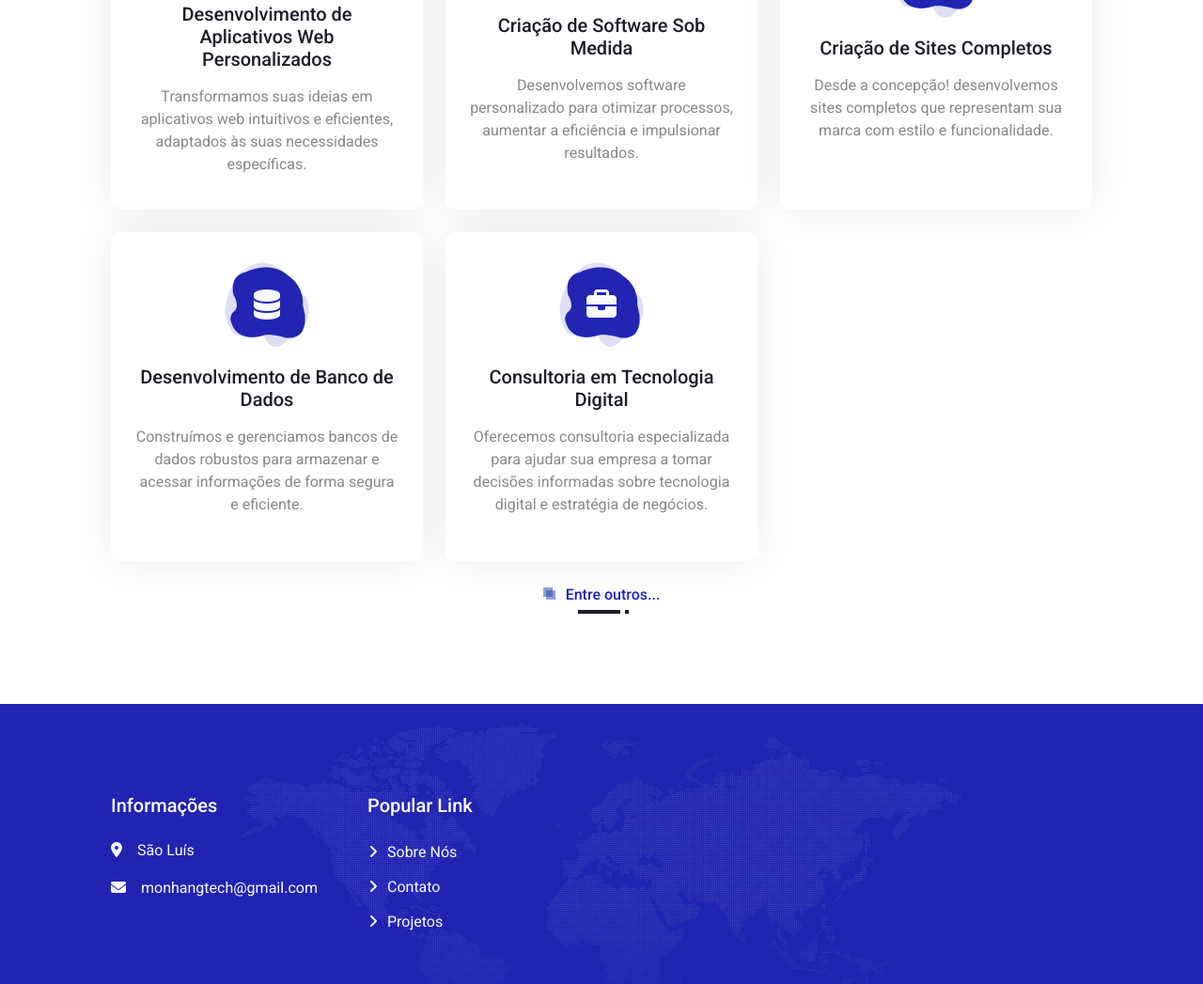
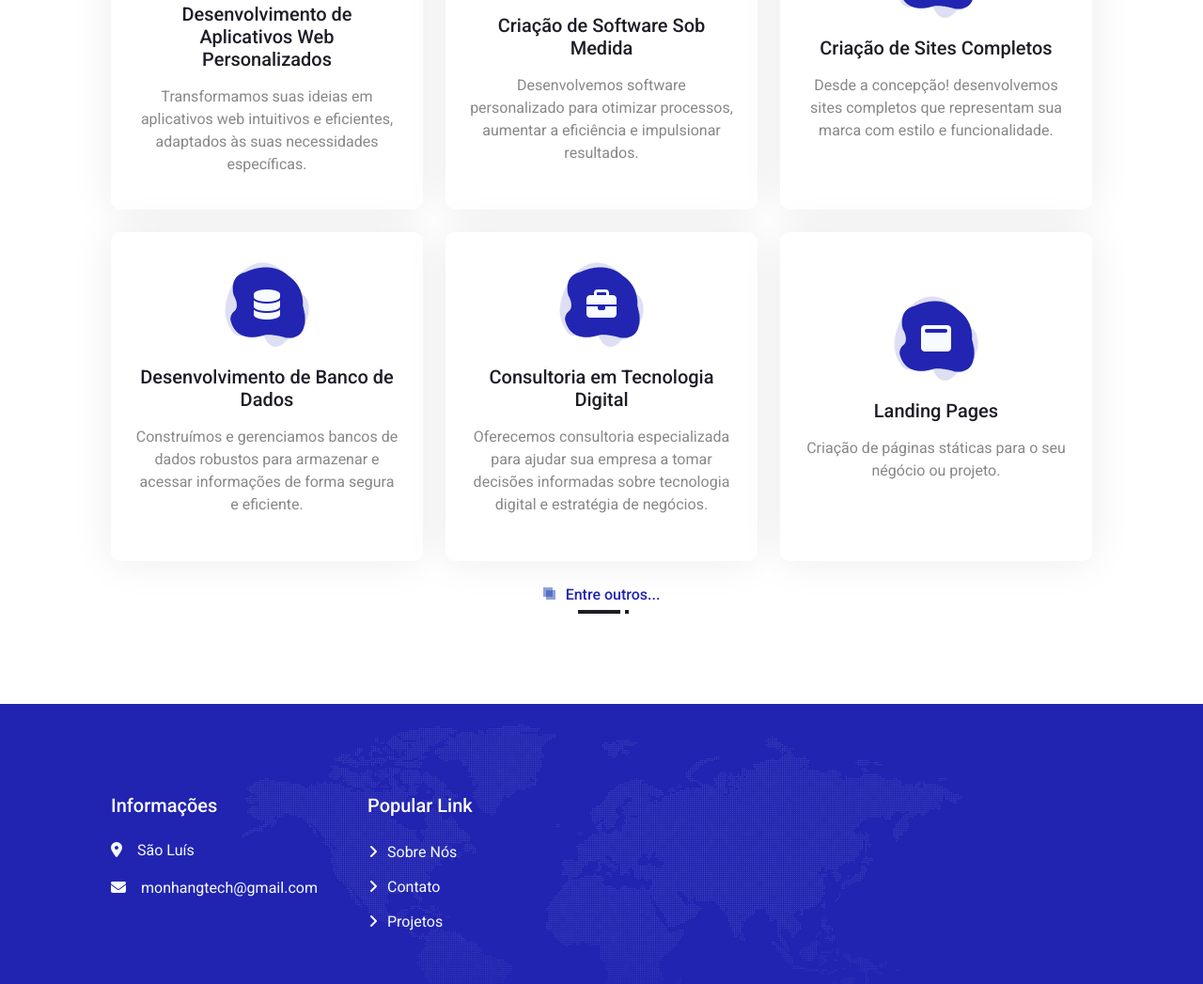
Before and after one commit to Fulustrecodosanzois/site_monhang, a website with bundled scripts: page index.html in a window 1280 px wide. Shown: the part 1210-2257 px from the top of the page at 94% size. Built offline with nearby package versions, Linux system fonts and the light colour scheme.

Commit message:
incrementado função

```diff
--- a/index.html
+++ b/index.html
@@ -179,6 +179,17 @@
 
                         </div>
                     </div>
+                    <div class="col-lg-4 col-md-6 wow zoomIn" data-wow-delay="0.3s">
+                        <div class="service-item d-flex flex-column justify-content-center text-center rounded">
+                            <div class="service-icon flex-shrink-0">
+                                <i class="fa-solid fa-window-maximize fa-2x"></i>
+                            </div>
+                            <h5 class="mb-3">Landing Pages</h5>
+                            <p>Criação de páginas státicas para o seu négócio ou projeto.</p>
+
+                        </div>
+                    </div>
+
                     <div class="section-title position-relative text-center mb-5 pb-2 wow fadeInUp"
                         data-wow-delay="0.1s">
                         <h6 class="position-relative d-inline text-primary ps-4">Entre outros...</h6>
```
